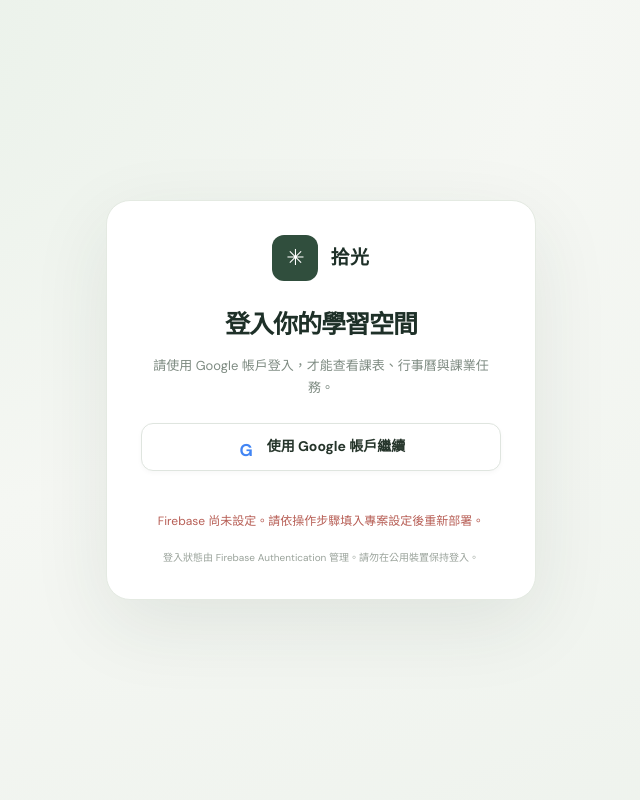
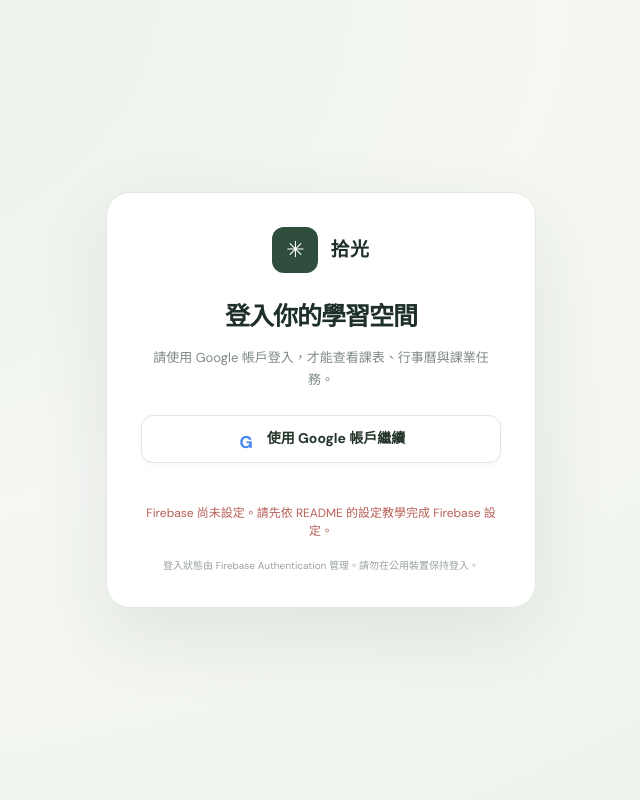
Before and after one commit to chatgptlee0111-art/class_B_I002, a plain HTML site: page index.html in a window 1280 px wide. Shown: the top 800 px of the page, without its empty margins (319-959 px from the left). Drawn offline with Linux system fonts and the light colour scheme.

Commit message:
Document Firebase Google sign-in setup

```diff
--- a/index.html
+++ b/index.html
@@ -39,7 +39,7 @@ const firebaseConfig = window.SHIGUANG_FIREBASE_CONFIG;
 const authGate=document.getElementById('authGate'),authLoading=document.getElementById('authLoading'),plannerApp=document.getElementById('plannerApp'),authError=document.getElementById('authError'),authStatus=document.getElementById('authStatus'),googleSignIn=document.getElementById('googleSignIn'),signOutBtn=document.getElementById('signOutBtn'),accountChip=document.getElementById('accountChip'),accountEmail=document.getElementById('accountEmail'),accountAvatar=document.getElementById('accountAvatar');
 function showAuthError(message){authError.textContent=message;authStatus.textContent=''}
 function setAuthenticated(user){authLoading.hidden=true;authGate.hidden=!!user;plannerApp.hidden=!user;signOutBtn.hidden=!user;accountChip.hidden=!user;if(user){accountEmail.textContent=user.displayName||user.email||'已登入';accountAvatar.replaceChildren();if(user.photoURL){const image=document.createElement('img');image.src=user.photoURL;image.alt='';accountAvatar.append(image)}else accountAvatar.textContent=(user.displayName||user.email||'同').slice(0,1);}}
-if(!firebaseConfig||!firebaseConfig.apiKey||!firebaseConfig.authDomain||!firebaseConfig.projectId||!firebaseConfig.appId){authLoading.hidden=true;authGate.hidden=false;plannerApp.hidden=true;googleSignIn.disabled=true;googleSignIn.setAttribute('aria-disabled','true');showAuthError('Firebase 尚未設定。請依操作步驟填入專案設定後重新部署。')}
+if(!firebaseConfig||!firebaseConfig.apiKey||!firebaseConfig.authDomain||!firebaseConfig.projectId||!firebaseConfig.appId){authLoading.hidden=true;authGate.hidden=false;plannerApp.hidden=true;googleSignIn.disabled=true;googleSignIn.setAttribute('aria-disabled','true');showAuthError('Firebase 尚未設定。請先依 README 的設定教學完成 Firebase 設定。')}
 else{try{const app=initializeApp(firebaseConfig),auth=getAuth(app),provider=new GoogleAuthProvider();provider.setCustomParameters({prompt:'select_account'});await setPersistence(auth,browserLocalPersistence);try{await getRedirectResult(auth)}catch(error){showAuthError('登入未完成：'+(error.code||'請稍後再試'))}onAuthStateChanged(auth,user=>{if(!user){document.getElementById('plannerApp').hidden=true;localStorage.removeItem('shiguang-planner-v1')}setAuthenticated(user)},error=>{document.getElementById('plannerApp').hidden=true;setAuthenticated(null);showAuthError('無法驗證登入狀態：'+(error.code||'請稍後重新載入'))});googleSignIn.addEventListener('click',async()=>{googleSignIn.disabled=true;authError.textContent='';authStatus.textContent='正在連線 Google…';try{await signInWithPopup(auth,provider)}catch(error){if(error.code==='auth/popup-blocked'||error.code==='auth/popup-closed-by-user'||error.code==='auth/cancelled-popup-request'){try{await signInWithRedirect(auth,provider);return}catch(redirectError){error=redirectError}}showAuthError('Google 登入失敗：'+(error.code||'請檢查網路與 Firebase 設定'));googleSignIn.disabled=false}});signOutBtn.addEventListener('click',async()=>{signOutBtn.disabled=true;try{await signOut(auth)}catch(error){showAuthError('登出失敗：'+(error.code||'請重新載入頁面'))}finally{signOutBtn.disabled=false}})}catch(error){authLoading.hidden=true;authGate.hidden=false;plannerApp.hidden=true;googleSignIn.disabled=true;showAuthError('Firebase 初始化失敗：'+(error.code||error.message||'請檢查 Firebase 設定'))}}
 </script>
 <script>
```
Also changed, not shown: 1 other file.
